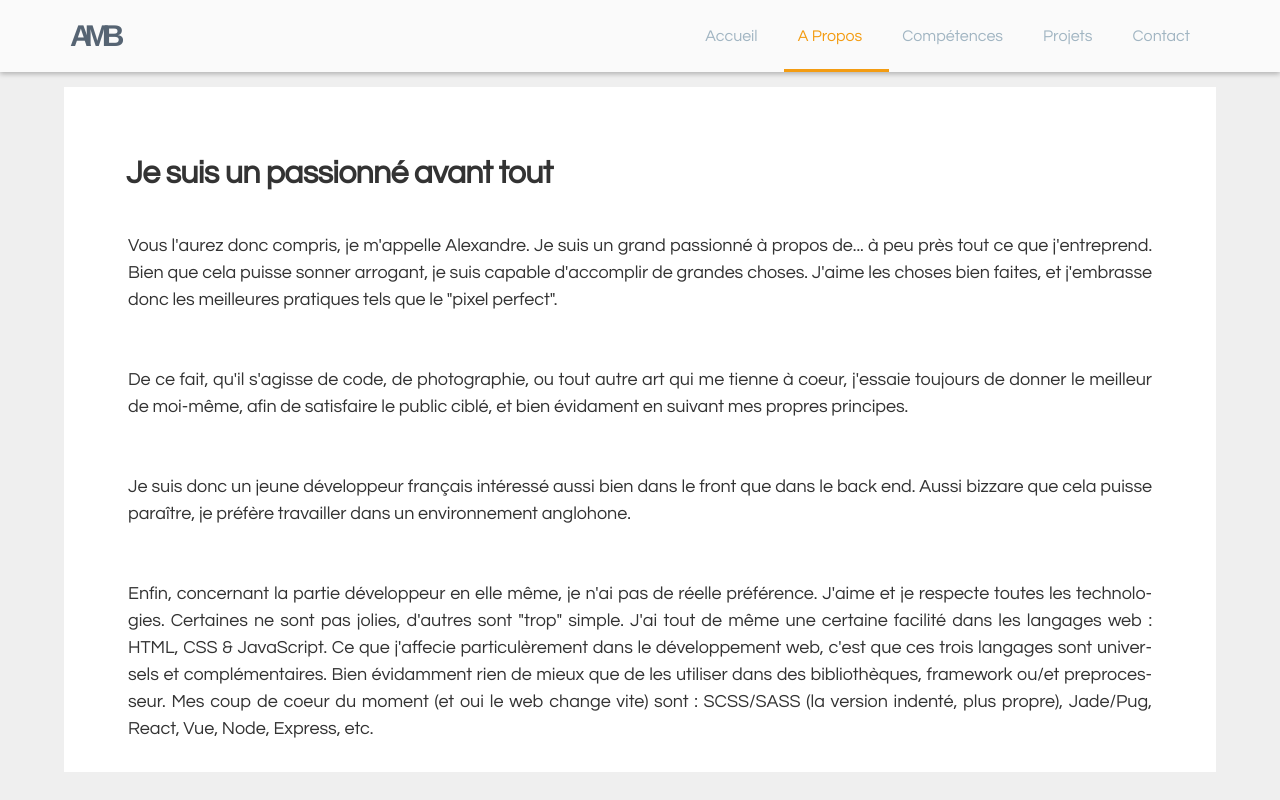
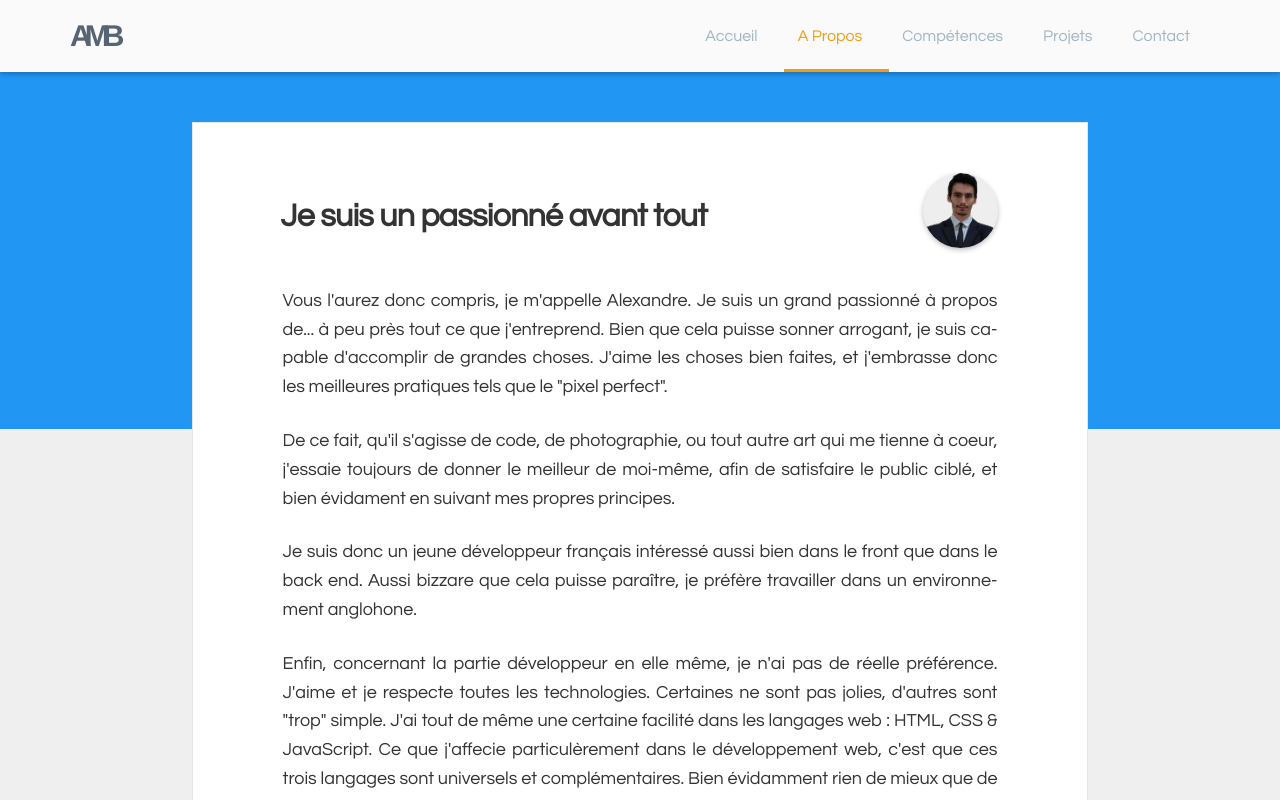
Before and after one commit to alexandre-mouton-brady/portfolio, a plain HTML site: page a-propos/index.html in a window 1280 px wide. Drawn offline with Linux system fonts and the light colour scheme.

Commit message:
Ended the about section

```diff
--- a/a-propos/index.html
+++ b/a-propos/index.html
@@ -67,7 +67,10 @@
   </header>
 
   <main class="main-content">
+    <div class="material-style">
+    </div>
     <section class="section">
+      <img src="../img/head.png" alt="Alexandre Mouton-Brady Headshot" class="headshot">
       <h1 class="m-style-header">Je suis un passionné avant tout</h1>
 
       <p class="m-style-paragraph">Vous l'aurez donc compris, je m'appelle Alexandre. Je suis un grand passionné à propos de... à peu près tout ce que j'entreprend. Bien que cela puisse sonner arrogant, je suis capable d'accomplir de grandes choses. J'aime les choses bien faites, et j'embrasse donc les meilleures pratiques tels que le "pixel perfect".</p>
--- a/stylesheets/a-propos.css
+++ b/stylesheets/a-propos.css
@@ -179,8 +179,6 @@ img {
   background-color: rgba(250, 250, 250, 0.088);
 }
 
-
-
 /* main */
 /* Main content */
 .main-content {
@@ -189,28 +187,24 @@ img {
   position: relative;
   z-index: 2;
 }
-.profile-picture {
-  width: 100%;
-}
 
 /* Footer */
 .main-footer {
-  background-color: rgba(0, 0, 0, 0.1);
   overflow: hidden;
   display: flex;
   flex-flow: column wrap;
   align-items: center;
   justify-content: space-between;
-  height: 300px;
-  margin-top: 200px;
+  margin-top: 0px;
+  padding: 0 15%;
+  background-color: rgba(0, 0, 0, 0.02);
 }
 .main-footer > span {
   width: 100%;
   text-align: left;
-  background-color: rgba(0, 0, 0, 0.1);
   display: block;
   color: rgba(0, 0, 0, 0.6);
-  padding: 15px 5%;
+  padding: 15px 0;
 }
 .social {
   margin: 30px 0;
@@ -222,18 +216,35 @@ img {
   padding: 0 10px;
 }
 
+.material-style {
+  position: absolute;
+  height: 357px;
+  left: 0;
+  right: 0;
+  top: 0;
+  z-index: -1;
+  background-color: #2196f3;
+}
 /* Section */
 .section {
-  display: flex;
-  flex-flow: row wrap;
-  margin: 50px 0;
+  margin: 50px 15%;
+  padding: 75px 7%;
+  background-color: #FFF;
   position: relative;
+  border: solid 1px rgba(0, 0, 0, 0.1);
+  /*box-shadow: 2px 2px 3px rgba(0, 0, 0, 0.26);*/
 }
-.section {
-  margin: 15px 5%;
-  padding: 15px 5%;
-  background-color: #FFF;
+.headshot {
+  position: absolute;
+  top: 50px;
+  right: 10%;
+  height: 75px;
+  width: 75px;
+  background-color: #EEE;
+  border-radius: 50%;
+  box-shadow: 0 2px 5px rgba(0, 0, 0, 0.26);
 }
+
 @supports (hyphens: auto) {
   .section > p {
     hyphens: auto;
@@ -242,18 +253,18 @@ img {
 }
 
 .m-style-paragraph {
-  margin-top: 38px;
+  margin-top: 25px;
   font-family: 'Century Gothic';
   font-size: 18px;
-  line-height: 1.5em;
+  line-height: 1.6em;
   letter-spacing: -0.003em;
 }
 .m-style-header {
-  margin-top: 53px;
   font-weight: 700;
   font-size: 32px;
   margin-left: -2px;
   line-height: 1.2em;
+  margin-bottom: 50px;
   letter-spacing: -0.02em;
 }
 
```
Also changed, not shown: img/head.png (added).
